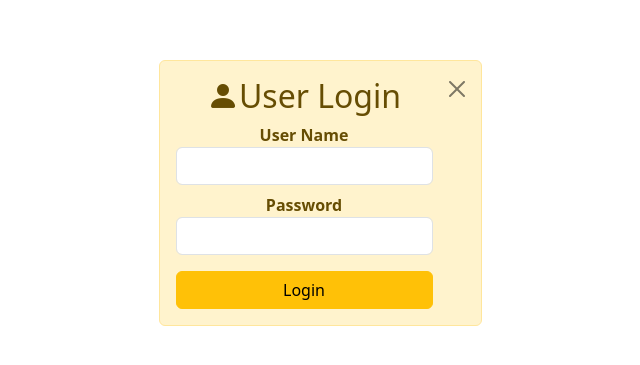
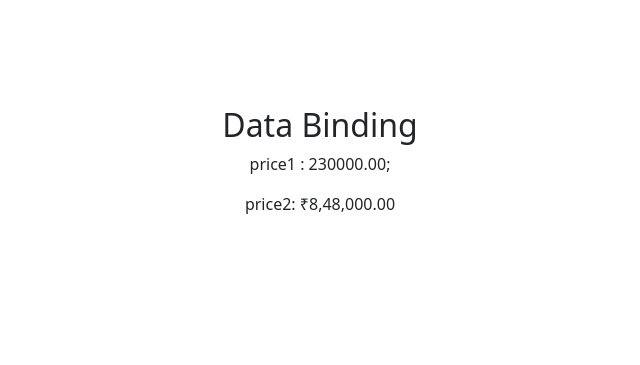
Before and after one commit to Manish10022001/React-Concepts, a React (Vite) app in the folder react_concepts/: page / in a window 1280 px wide. Shown: the part 231-596 px from the top of the page, without its empty margins (320-960 px from the left). Built offline with nearby package versions, Linux system fonts and the light colour scheme.

Commit message:
data binding

```diff
--- /dev/null
+++ b/react_concepts/src/components/data-binding/data-binding.jsx
@@ -0,0 +1,15 @@
+export default function DataBinding() {
+  //number binding using variious js method to convert number into string or faction
+  var price1 = 230000;
+  var price2 = 848000;
+  return (
+    <div>
+      <h2>Data Binding</h2>
+      <p>price1 : {price1.toFixed(2)};</p>
+      <p>
+        price2:{" "}
+        {price2.toLocaleString("en-in", { style: "currency", currency: "INR" })}
+      </p>
+    </div>
+  );
+}
--- a/react_concepts/src/main.jsx
+++ b/react_concepts/src/main.jsx
@@ -3,7 +3,7 @@ import { createRoot } from "react-dom/client";
 import "./index.css";
 import App from "./App.jsx";
 import LoginComponent from "./components/login/login.component.jsx";
-
+import DataBinding from "./components/data-binding/data-binding.jsx";
 import "../node_modules/bootstrap/dist/css/bootstrap.css";
 import "../node_modules/bootstrap-icons/font/bootstrap-icons.css";
 import 'bootstrap';
@@ -11,6 +11,7 @@ import 'bootstrap';
 createRoot(document.getElementById("root")).render(
   <StrictMode>
     {/* <App /> */}
-    <LoginComponent />
+    {/* <LoginComponent /> */}
+    <DataBinding />
   </StrictMode>
 );
```
